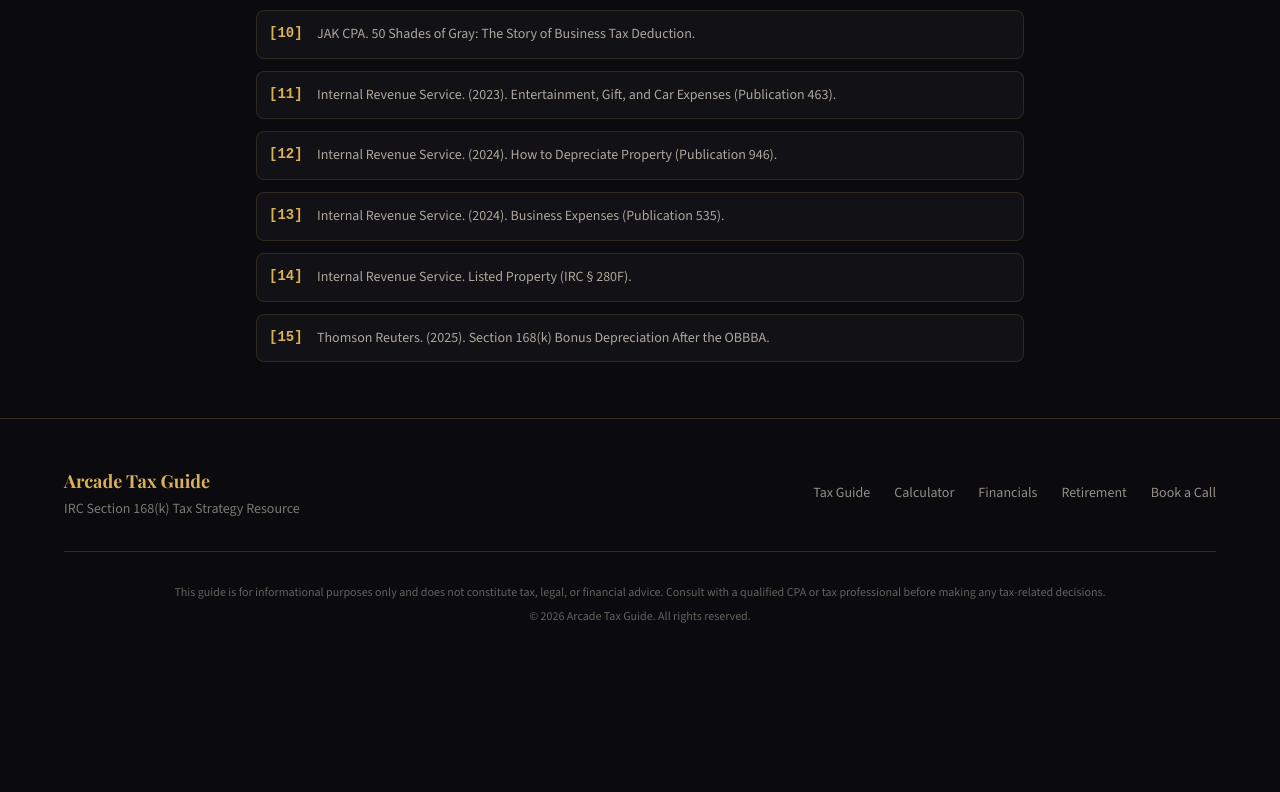
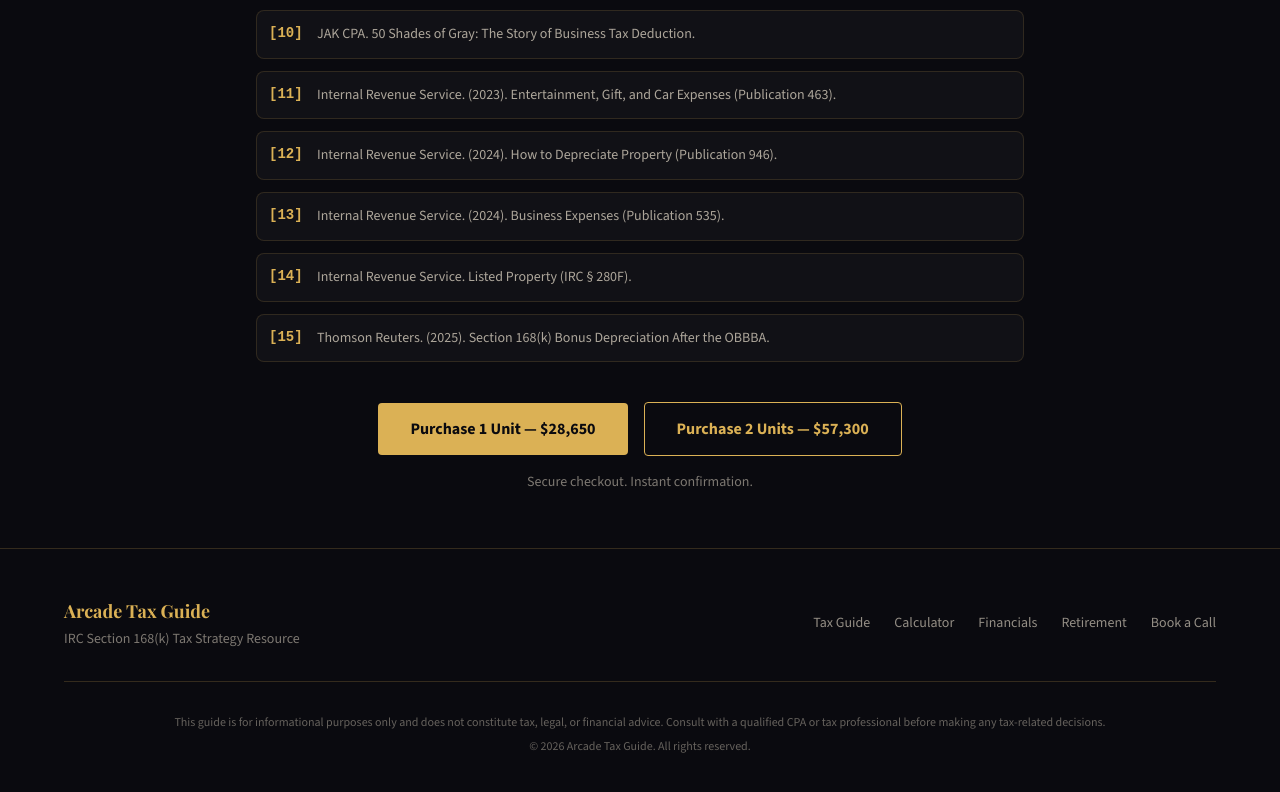
Before and after one commit to kennysabangan/arcade-tax-guide, a React (Vite) app: page / in a window 1280 px wide. Shown: the part 9378-10170 px from the top of the page. Before the commit the page ends 10050 px from the top, so only its background shows below. Built offline with nearby package versions, Linux system fonts and the light colour scheme; what @react-pdf/renderer would draw is missing.

Commit message:
Add Purchase 1 Unit / 2 Units buttons below references on HomePage

```diff
--- a/src/pages/HomePage.jsx
+++ b/src/pages/HomePage.jsx
@@ -729,6 +729,22 @@ function References() {
             </div>
           ))}
         </div>
+        {/* Purchase Buttons */}
+        <div className="mt-10 flex flex-col sm:flex-row items-center justify-center gap-4">
+          <a
+            href="/checkout?product=one-unit"
+            className="inline-flex items-center justify-center gap-2 px-8 py-3.5 rounded-sm text-base bg-gold text-dark font-bold hover:bg-gold/90 hover:shadow-[0_0_24px_rgba(219,177,85,0.5)] active:scale-[0.98] transition-all duration-200 w-full sm:w-auto"
+          >
+            Purchase 1 Unit — $28,650
+          </a>
+          <a
+            href="/checkout?product=two-unit"
+            className="inline-flex items-center justify-center gap-2 px-8 py-3.5 rounded-sm text-base border border-gold text-gold font-bold hover:bg-gold-20 hover:shadow-[0_0_20px_rgba(219,177,85,0.3)] active:scale-[0.98] transition-all duration-200 w-full sm:w-auto"
+          >
+            Purchase 2 Units — $57,300
+          </a>
+        </div>
+        <p className="text-cream-50 text-sm mt-4 text-center">Secure checkout. Instant confirmation.</p>
       </div>
     </SectionWrapper>
   )
```
